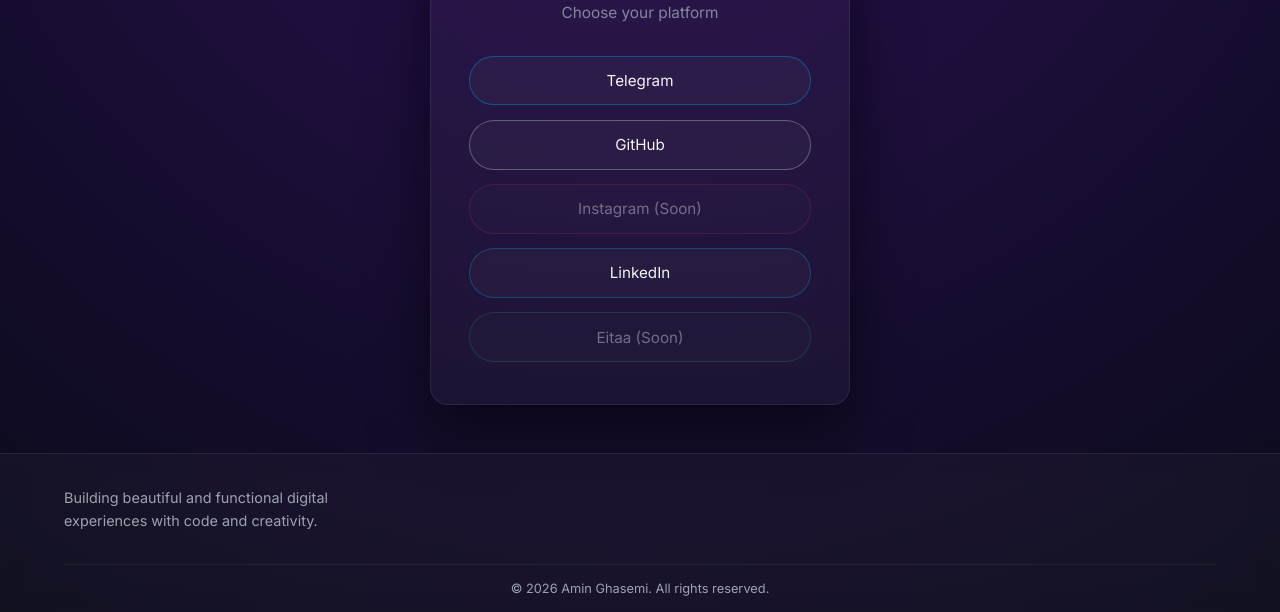
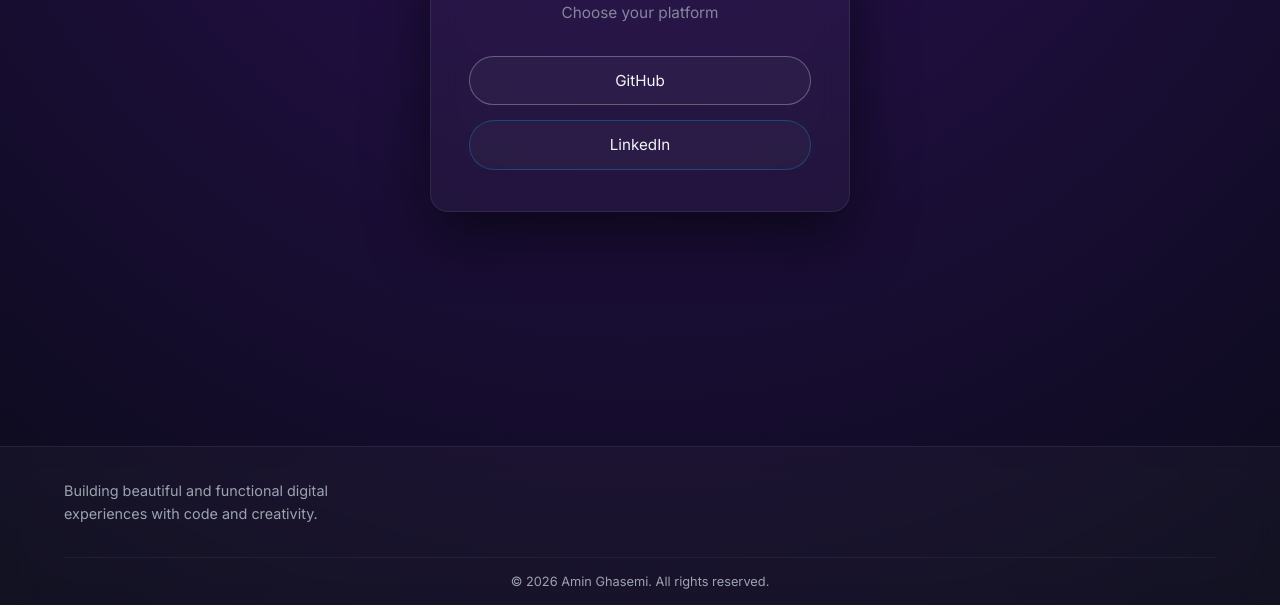
Before and after one commit to itsaminghasemi/Portfolio-by-Amin, a plain HTML site: page Me-On-Social/Me-On-Social.html in a window 1280 px wide. Shown: the part 195-807 px from the top of the page. Drawn offline with Linux system fonts and the light colour scheme.

Commit message:
update 'Me-On-Social'

```diff
--- a/Me-On-Social/Me-On-Social-style.css
+++ b/Me-On-Social/Me-On-Social-style.css
@@ -51,22 +51,14 @@
     font-size: 0.95rem;
 }
 
-.social-links a.telegram { border-color: rgba(0, 136, 204, 0.5); }
 .social-links a.github { border-color: rgba(156, 163, 175, 0.5); }
 .social-links a.linkedin { border-color: rgba(14, 118, 168, 0.5); }
-.social-links a.instagram { border-color: rgba(225, 48, 108, 0.5); }
-.social-links a.eitaa { border-color: rgba(34, 197, 94, 0.5); }
 
 .social-links a:hover {
     background-color: var(--primary);
     color: #fff;
     transform: translateY(-2px);
     box-shadow: 0 10px 30px rgba(0, 0, 0, 0.3);
-}
-
-.social-links a.disabled {
-    opacity: 0.4;
-    pointer-events: none;
 }
 
 @media (max-width: 480px) {
--- a/Me-On-Social/Me-On-Social.html
+++ b/Me-On-Social/Me-On-Social.html
@@ -4,7 +4,7 @@
     <meta charset="UTF-8">
     <meta name="viewport" content="width=device-width, initial-scale=1.0">
     <title>Amin Ghasemi | Social Links</title>
-    <meta name="description" content="Connect with Amin Ghasemi on social platforms like GitHub, Telegram, and LinkedIn.">
+    <meta name="description" content="Connect with Amin Ghasemi on GitHub and LinkedIn.">
     <link rel="preconnect" href="https://fonts.googleapis.com">
     <link rel="preconnect" href="https://fonts.gstatic.com" crossorigin>
     <link href="https://fonts.googleapis.com/css2?family=Inter:wght@400;500;600;700&family=JetBrains+Mono:wght@400;500;700&display=swap" rel="stylesheet">
@@ -45,11 +45,8 @@
     <h1>Connect With Me</h1>
     <p class="subtitle">Choose your platform</p>
     <nav class="social-links">
-        <a href="https://t.me/mgh_19_99" target="_blank" rel="noopener noreferrer" class="telegram">Telegram</a>
-        <a href="https://github.com/ma_19_99" target="_blank" rel="noopener noreferrer" class="github">GitHub</a>
-        <a href="#" class="disabled instagram" aria-disabled="true" onclick="event.preventDefault()">Instagram (Soon)</a>
-        <a href="https://linkedin.com/in/ma1999" target="_blank" rel="noopener noreferrer" class="linkedin">LinkedIn</a>
-        <a href="#" class="disabled eitaa" aria-disabled="true" onclick="event.preventDefault()">Eitaa (Soon)</a>
+        <a href="https://github.com/itsaminghasemi" target="_blank" rel="noopener noreferrer" class="github">GitHub</a>
+        <a href="https://linkedin.com/in/itsaminghasemi" target="_blank" rel="noopener noreferrer" class="linkedin">LinkedIn</a>
     </nav>
 </main>
 
```
